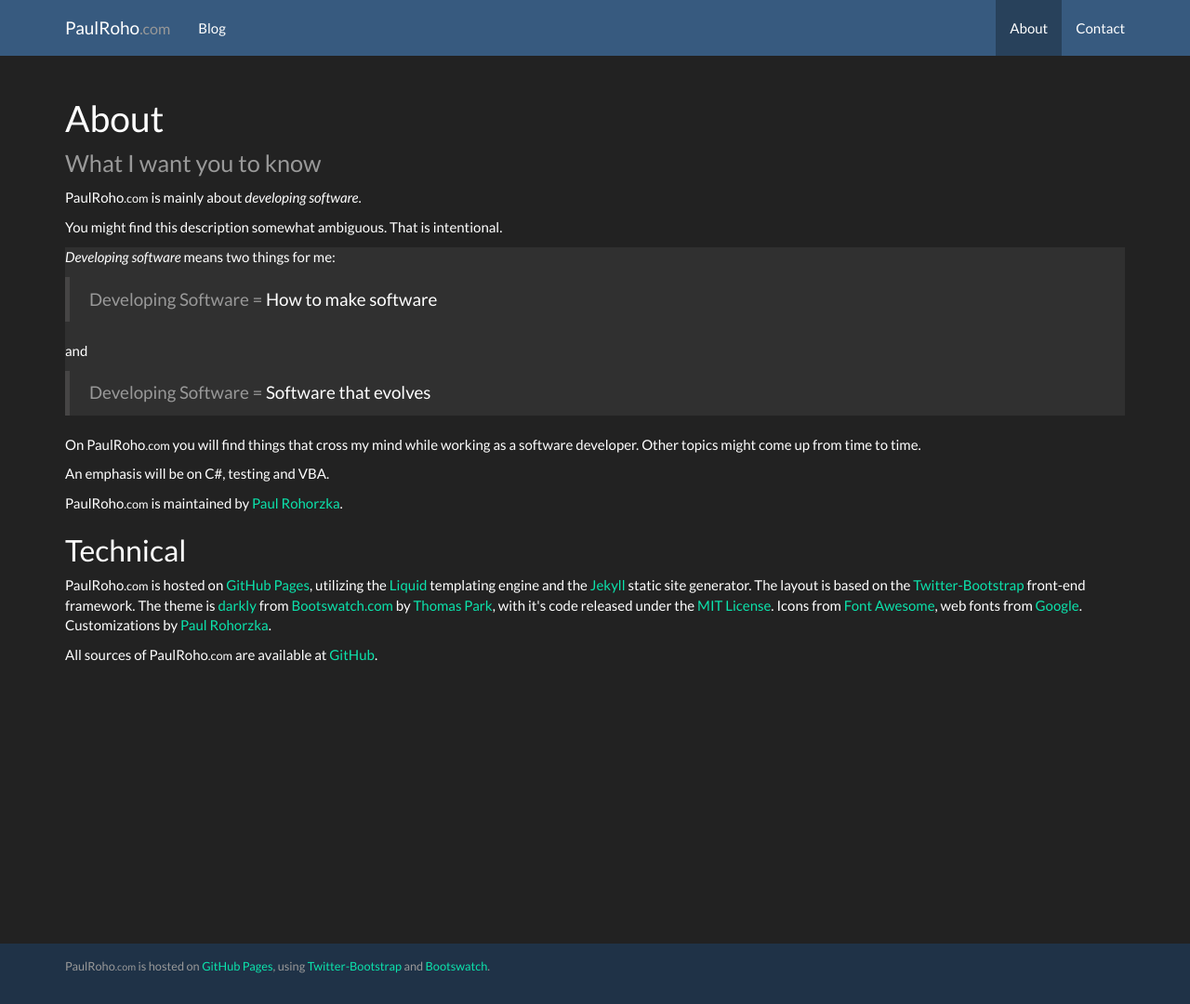
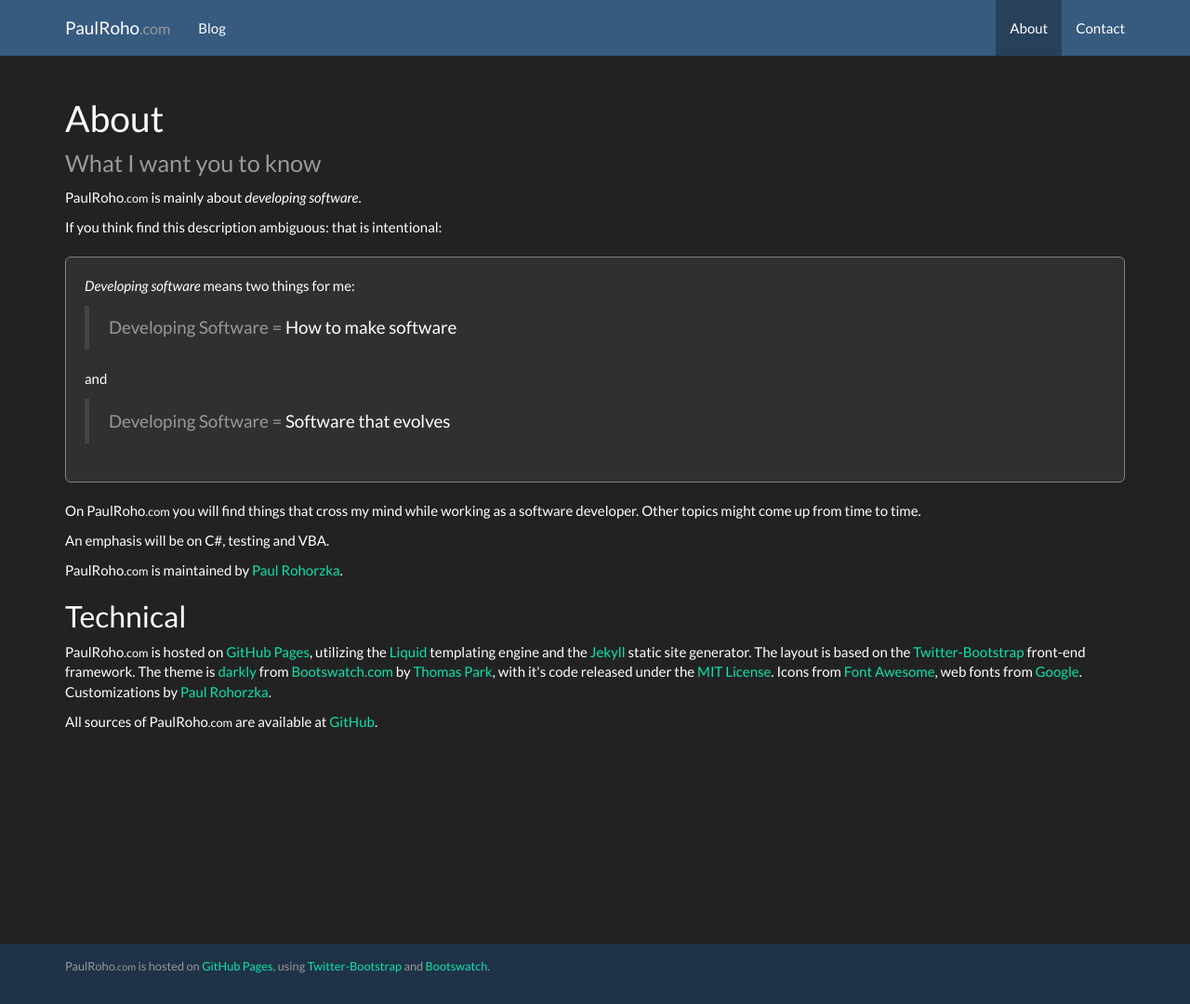
Before and after one commit to paulroho/paulroho.github.io, a Jekyll site: the page built from about/index.html, in a window 1280 px wide and 1080 px high. Shown: the whole window at 93% size. Built offline with Jekyll 4.4.1, drawn with Linux system fonts in a browser that asks for light colours; nearby versions of some CDN libraries.

Commit message:
fixed groupbox for smaller viewports

```diff
--- a/about/index.html
+++ b/about/index.html
@@ -5,7 +5,7 @@ layout: default
 <h1>About<br/>
 <small>What I want you to know</small></h1>
 <p>{{ site.urlhtml }} is mainly about <em>developing software</em>.</p>
-<p>You might find this description somewhat ambiguous. That is intentional.</p>
+<p>If you think find this description ambiguous: that is intentional:</p>
 <div class="groupbox">
 <p><em>Developing software</em> means two things for me:</p>
 <blockquote><span class="text-muted">Developing Software = </span>How to make software</blockquote>
--- a/stylesheets/paulroho.css
+++ b/stylesheets/paulroho.css
@@ -137,5 +137,17 @@ a[name] {
 }
 
 .container .groupbox {
-    background-color:#303030;
+    background-color: #303030;
+    margin: 20px 0;
+    border-color: gray;
+    border-width: thin;
 }
+
+@media screen and (min-width: 768px) {
+    .container .groupbox {
+        background-color: #303030;
+        padding: 20px;
+        border-radius: 6px;
+        border-style: solid;
+    }
+}
```
